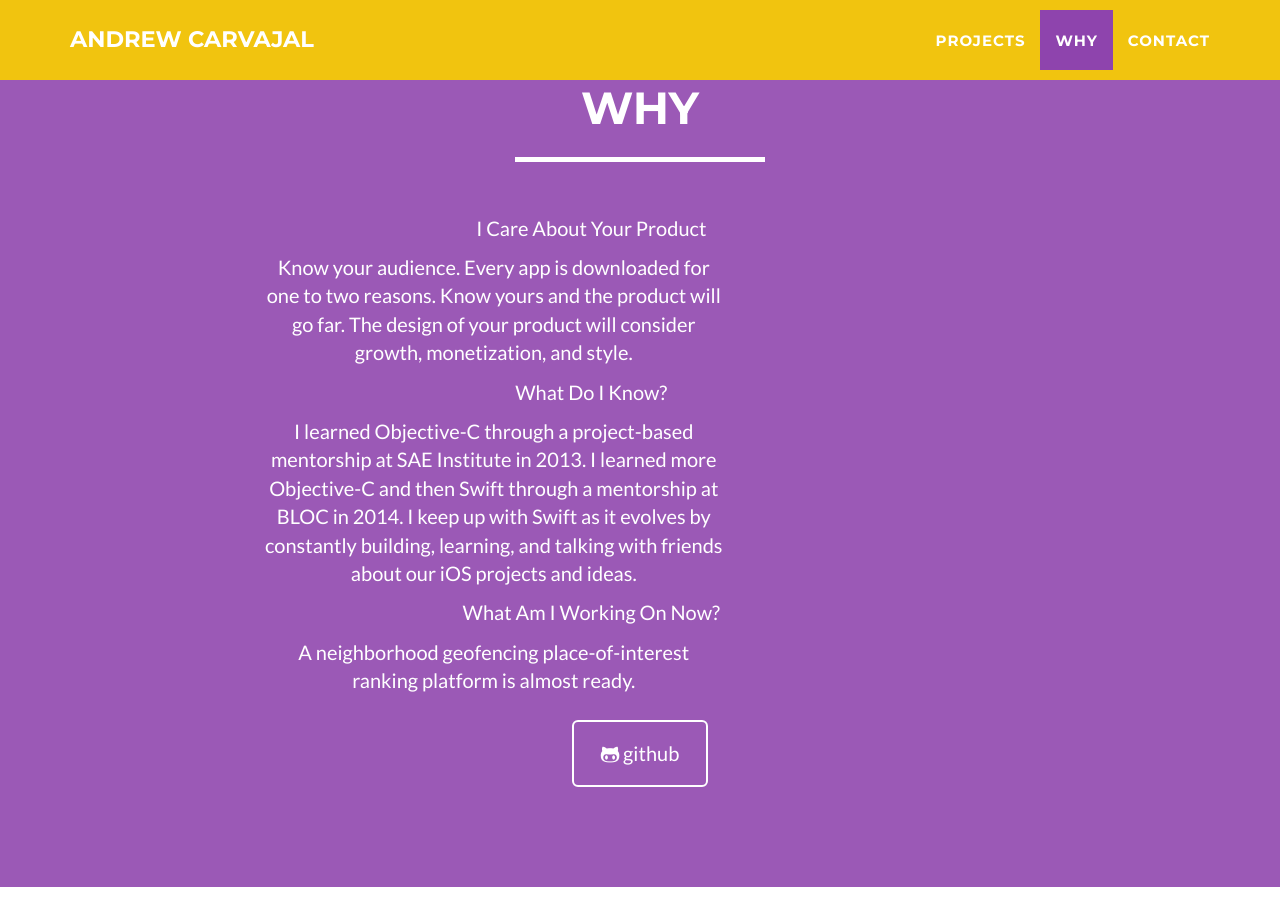
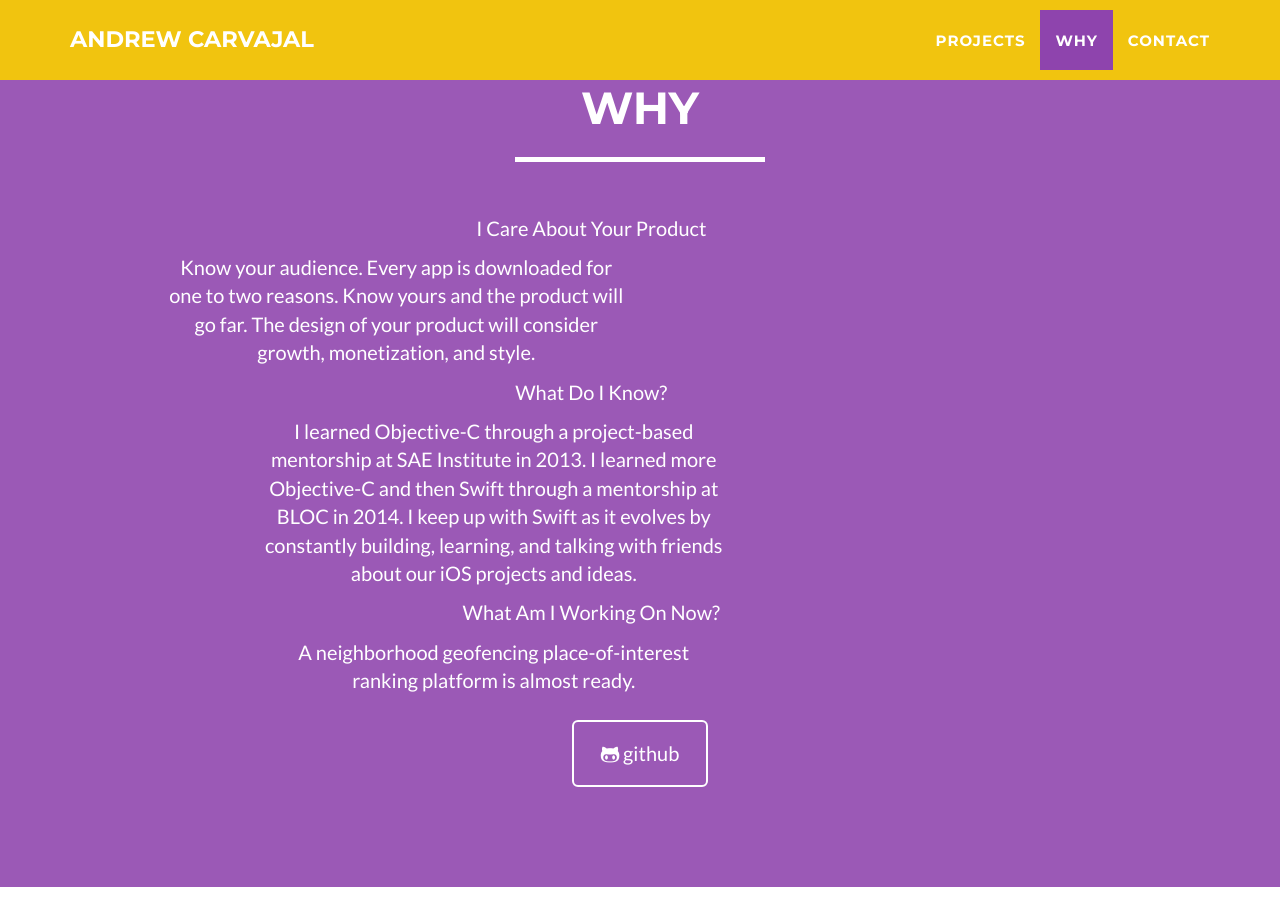
Before and after one commit to andrewcar/andrewcar.github.io, a Jekyll site: the page built from index.html, in a window 1280 px wide and 900 px high, scrolled down 1725 px. Built offline with Jekyll 4.4.1, drawn with Linux system fonts in a browser that asks for light colours.

Commit message:
Update about.html

```diff
--- a/_includes/about.html
+++ b/_includes/about.html
@@ -14,7 +14,7 @@
                     <p>I Care About Your Product</p>
                 </div>
                 <br>
-                <div class="col-lg-5 col-lg-offset-2">
+                <div class="col-lg-5 col-lg-offset-1">
                     <p>Know your audience. Every app is downloaded for one to two reasons. Know yours and the product will go far. The design of your product will consider growth, monetization, and style.</p>
                 </div>
                 <br>
```
